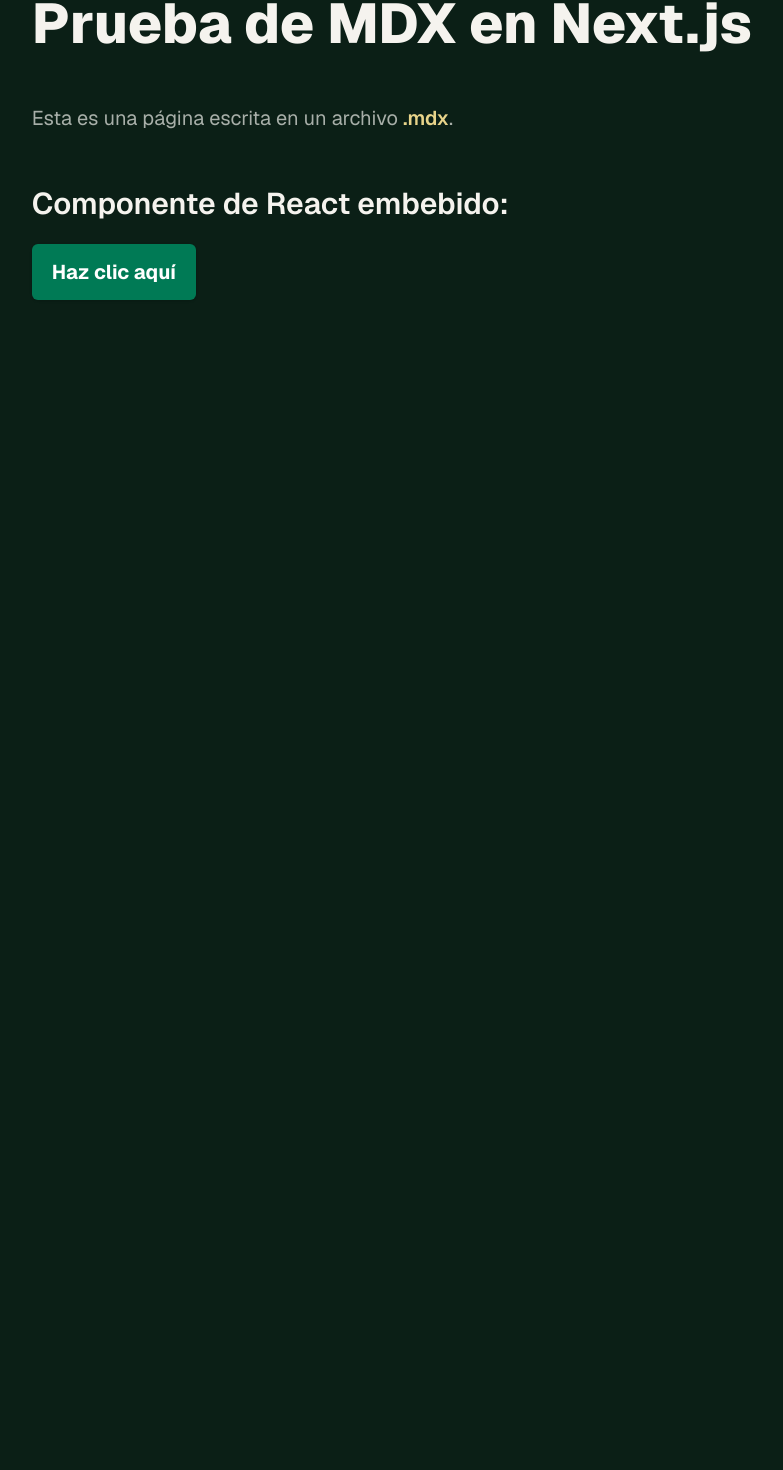
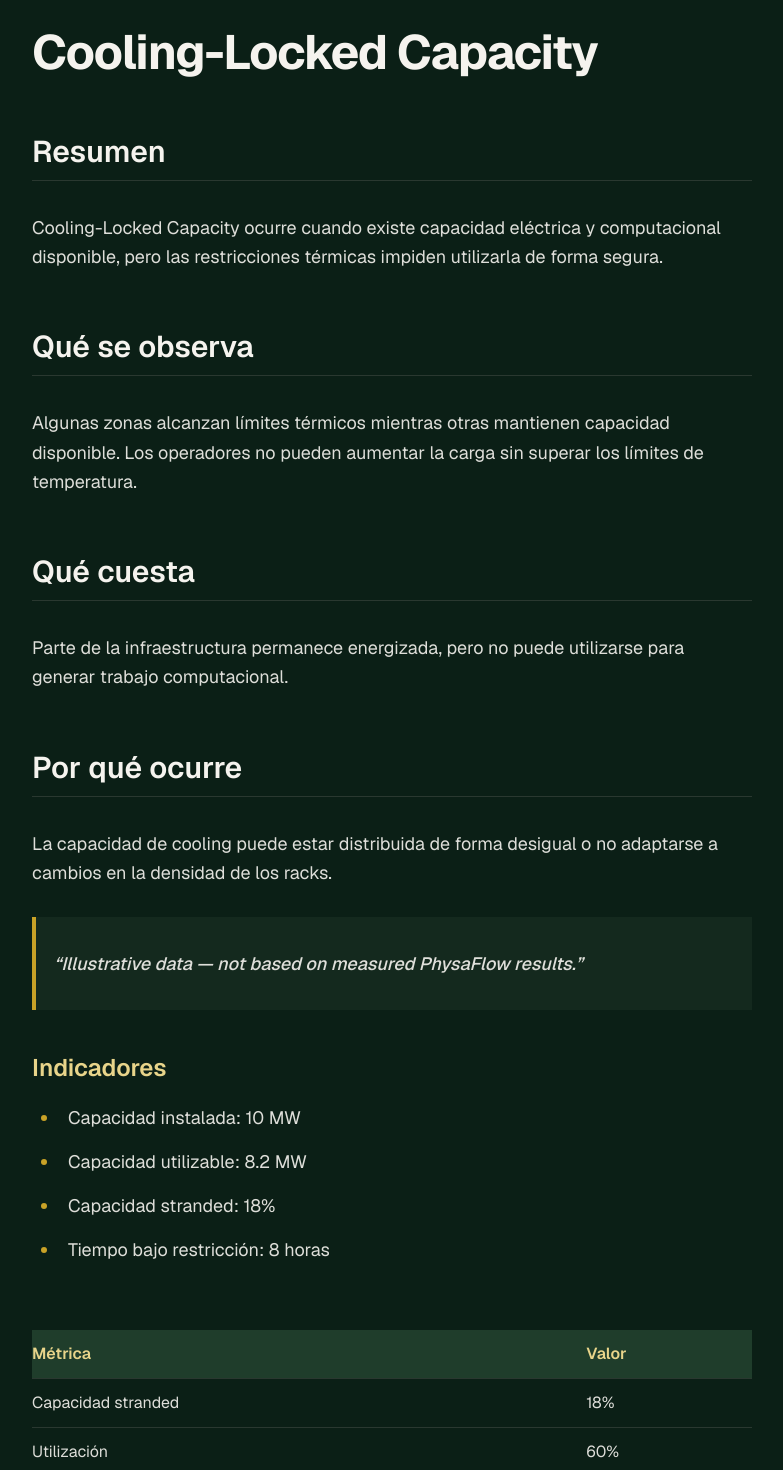
Before and after one commit to No-Country-simulation/so7-26-team-02-physaflow-public-report, a Next.js app: page /sandbox in a window 1280 px wide. Shown: the part 36-1506 px from the top of the page, without its empty margins (248-1031 px from the left). Before the commit the page ends 800 px from the top, so only its background shows below. Built offline with nearby package versions, Linux system fonts and the light colour scheme.

Commit message:
feat: Tipografía y layout de lectura (legibilidad del reporte)

```diff
--- a/app/globals.css
+++ b/app/globals.css
@@ -2,7 +2,7 @@
 @plugin "@tailwindcss/typography";
 
 @theme {
-
+  /* Paleta de marca */
   --color-background: #0b1f16;
   --color-surface: #14291e;
   --color-primary: #1f3d2b;
@@ -14,8 +14,28 @@
   --color-muted: #a8afa9;
   --color-border: #2a3830;
 
+  /* Tipografía */
   --font-sans: var(--font-geist-sans);
   --font-mono: var(--font-geist-mono);
+
+  /* === OVERRIDE NATIVO DEL PROSE TAILWIND === */
+  /* Esto aplica la paleta PhysaFlow a todo el contenido MDX automáticamente */
+  --tw-prose-body: var(--color-foreground);
+  --tw-prose-headings: var(--color-foreground);
+  --tw-prose-lead: var(--color-muted);
+  --tw-prose-links: var(--color-accent);
+  --tw-prose-bold: var(--color-accent-light);
+  --tw-prose-counters: var(--color-muted);
+  --tw-prose-bullets: var(--color-border);
+  --tw-prose-hr: var(--color-border);
+  --tw-prose-quotes: var(--color-foreground);
+  --tw-prose-quote-borders: var(--color-accent);
+  --tw-prose-captions: var(--color-muted);
+  --tw-prose-code: var(--color-accent-light);
+  --tw-prose-pre-code: var(--color-foreground);
+  --tw-prose-pre-bg: var(--color-surface);
+  --tw-prose-th-borders: var(--color-border);
+  --tw-prose-td-borders: var(--color-border);
 }
 
 body {
--- a/app/layout.tsx
+++ b/app/layout.tsx
@@ -13,8 +13,8 @@
 });
 
 export const metadata: Metadata = {
-  title: "PhysaFlow - Stranded Capacity Report",
-  description: "A report on the stranded capacity of the electricity system",
+  title: "PhysaFlow — Stranded Capacity Index",
+  description: "Reporte de referencia de la industria sobre stranded capacity en data centers de IA. Taxonomía de capas Facility, IT y Workload.",
 };
 
 export default function RootLayout({
@@ -23,10 +23,8 @@
   children: React.ReactNode;
 }>) {
   return (
-    // suppressHydrationWarning: browser extensions often mutate <html>/<body>
-    // attributes before React hydrates (className, data-*, etc.).
     <html
-      lang="en"
+      lang="es"
       className={`${geistSans.variable} ${geistMono.variable} h-full antialiased`}
       suppressHydrationWarning
     >
--- a/app/page.tsx
+++ b/app/page.tsx
@@ -1,13 +1,37 @@
-import CapacityBarChart from "./components/charts/CapacityBarChart";
-import PaletteTest from "./components/PaletteTest";
-
 export default function Home() {
   return (
-    <div className="flex flex-col flex-1 items-center justify-center bg-background">
-      <main className="flex flex-1 w-full max-w-3xl flex-col items-center justify-center py-32 px-16">
-        <PaletteTest />
-        <CapacityBarChart />
-      </main>
-    </div>
+    <main className="flex min-h-screen w-full justify-center bg-background px-6 py-12 sm:py-16">
+      <article className="flex w-full max-w-3xl flex-col">
+
+        <header className="mb-12 border-b border-border pb-8">
+          <p className="mb-2 text-sm font-medium uppercase tracking-widest text-accent">
+            PhysaFlow Stranded Capacity Index
+          </p>
+          <h1 className="mb-4 text-4xl font-bold tracking-tight text-foreground sm:text-5xl">
+            Taxonomía de la Capacidad Varada en Data Centers de IA
+          </h1>
+          <p className="text-lg text-muted">
+            Un reporte de referencia de la industria que define el vocabulario operativo para identificar y medir la capacidad pagada y encendida que no produce trabajo computacional.
+          </p>
+        </header>
+
+        <section className="prose prose-invert lg:prose-lg max-w-none">
+          <h2 className="mt-12 mb-4 border-b border-border pb-2 text-2xl font-semibold text-foreground sm:text-3xl">
+            Resumen Ejecutivo
+          </h2>
+          <p className="mb-6 leading-relaxed text-foreground/90">
+            A medida que los data centers modernos escalan para soportar cargas de trabajo de Inteligencia Artificial, surge una ineficiencia silenciosa: la <strong className="text-accent-light">stranded capacity</strong> (capacidad varada). Este fenómeno ocurre cuando la infraestructura física y las capas operativas no se coordinan, dejando capacidad energética o computacional encendida y pagada, pero inutilizable.
+          </p>
+          <p className="mb-6 leading-relaxed text-foreground/90">
+            Este reporte presenta una taxonomía estandarizada para clasificar el desperdicio en tres capas críticas: Facility, IT y Workload. El objetivo es proveer a operadores y stakeholders con el vocabulario necesario para diagnosticar estas restricciones de forma precisa.
+          </p>
+
+          <blockquote className="my-6 border-l-4 border-accent bg-surface py-2 pl-6 pr-4 italic text-foreground">
+            Illustrative data — not based on measured PhysaFlow results. Este reporte utiliza métricas de ejemplo para demostrar la estructura de la taxonomía.
+          </blockquote>
+        </section>
+
+      </article>
+    </main>
   );
 }
--- a/app/sandbox/page.mdx
+++ b/app/sandbox/page.mdx
@@ -1,8 +1,26 @@
-import SandboxButton from './SandboxButton'
+# Cooling-Locked Capacity
 
-# Prueba de MDX en Next.js
+## Resumen
+Cooling-Locked Capacity ocurre cuando existe capacidad eléctrica y computacional disponible, pero las restricciones térmicas impiden utilizarla de forma segura.
 
-Esta es una página escrita en un archivo **.mdx**.
+## Qué se observa
+Algunas zonas alcanzan límites térmicos mientras otras mantienen capacidad disponible. Los operadores no pueden aumentar la carga sin superar los límites de temperatura.
 
-### Componente de React embebido:
-<SandboxButton />
+## Qué cuesta
+Parte de la infraestructura permanece energizada, pero no puede utilizarse para generar trabajo computacional.
+
+## Por qué ocurre
+La capacidad de cooling puede estar distribuida de forma desigual o no adaptarse a cambios en la densidad de los racks.
+
+> Illustrative data — not based on measured PhysaFlow results.
+
+### Indicadores
+- Capacidad instalada: 10 MW
+- Capacidad utilizable: 8.2 MW
+- Capacidad stranded: 18%
+- Tiempo bajo restricción: 8 horas
+
+| Métrica | Valor |
+|--------|-------|
+| Capacidad stranded | 18% |
+| Utilización | 60% |
--- a/mdx-components.tsx
+++ b/mdx-components.tsx
@@ -2,13 +2,81 @@
 
 export function useMDXComponents(components: MDXComponents): MDXComponents {
   return {
-    // prose-invert = light text for dark backgrounds (brand forest-green).
-    // prose-green was for light pages and made headings nearly invisible here.
+    // El contenedor principal de todo el MDX
     wrapper: ({ children }) => (
-      <article className="prose prose-invert lg:prose-xl mx-auto my-8 px-4 prose-headings:text-foreground prose-p:text-muted prose-strong:text-accent-light prose-a:text-accent">
+      <article className="prose lg:prose-lg mx-auto w-full max-w-3xl px-6 py-12 sm:py-16">
         {children}
       </article>
     ),
+
+    // Título principal de la sección
+    h1: ({ children }) => (
+      <h1 className="mb-8 mt-0 text-4xl font-bold tracking-tight text-foreground sm:text-5xl">
+        {children}
+      </h1>
+    ),
+
+    // Subtítulos (ej. "Qué se observa", "Qué cuesta")
+    h2: ({ children }) => (
+      <h2 className="mt-12 mb-4 border-b border-border pb-2 text-2xl font-semibold text-foreground sm:text-3xl">
+        {children}
+      </h2>
+    ),
+
+    // Títulos menores (ej. "Indicadores")
+    h3: ({ children }) => (
+      <h3 className="mt-8 mb-3 text-xl font-semibold text-accent-light sm:text-2xl">
+        {children}
+      </h3>
+    ),
+
+    // Párrafos: máxima legibilidad
+    p: ({ children }) => (
+      <p className="mb-6 leading-relaxed text-foreground/90">
+        {children}
+      </p>
+    ),
+
+    // Listas (para los indicadores)
+    ul: ({ children }) => (
+      <ul className="mb-6 list-disc space-y-2 pl-6 text-foreground/90 marker:text-accent">
+        {children}
+      </ul>
+    ),
+
+    // Citas o definiciones importantes
+    blockquote: ({ children }) => (
+      <blockquote className="my-6 border-l-4 border-accent bg-surface py-2 pl-6 pr-4 text-foreground italic">
+        {children}
+      </blockquote>
+    ),
+
+    // Tablas de datos (crítico para las métricas)
+    table: ({ children }) => (
+      <div className="my-8 overflow-x-auto">
+        <table className="w-full border-collapse text-left text-sm text-foreground/90">
+          {children}
+        </table>
+      </div>
+    ),
+    th: ({ children }) => (
+      <th className="border-b border-border bg-primary px-4 py-3 font-semibold text-accent-light">
+        {children}
+      </th>
+    ),
+    td: ({ children }) => (
+      <td className="border-b border-border px-4 py-3">
+        {children}
+      </td>
+    ),
+
+    // Enlaces
+    a: ({ children, href }) => (
+      <a href={href} className="text-accent underline decoration-accent/40 underline-offset-2 transition-colors hover:text-accent-light hover:decoration-accent">
+        {children}
+      </a>
+    ),
+
     ...components,
   };
 }
```
